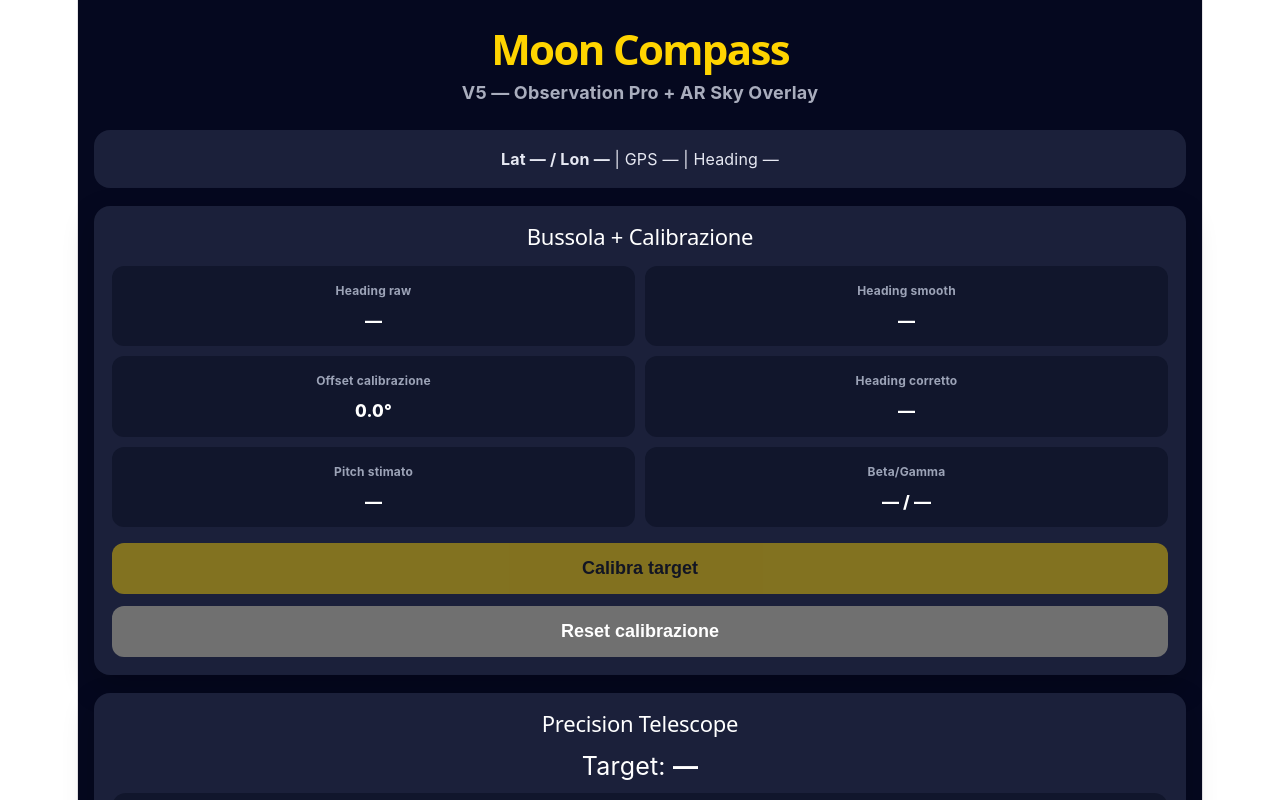
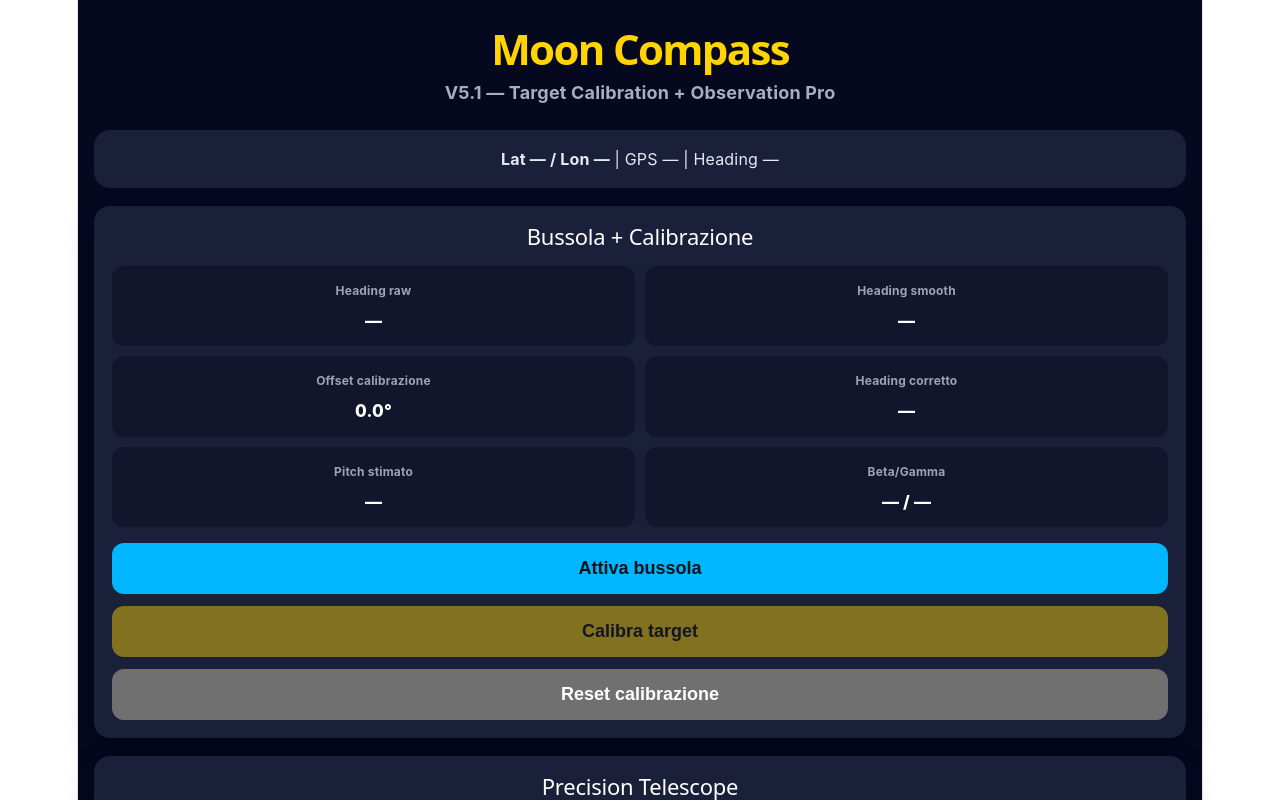
Before and after one commit to riccihc-369/astro-pons, a React (Vite) app: page / in a window 1280 px wide. Shown: the top 800 px of the page. Built offline with nearby package versions, Linux system fonts and the light colour scheme; no server answers.

Commit message:
Add selected target calibration V5.1

```diff
--- a/src/App.tsx
+++ b/src/App.tsx
@@ -87,10 +87,6 @@ function circularMeanDeg(values: number[]): number | null {
 function estimateDeviceAltitude(beta: number | null): number | null {
   if (beta === null || !Number.isFinite(beta)) return null;
 
-  // Stima pratica per iPhone in portrait:
-  // beta ~ 90° = telefono verticale verso orizzonte => altitudine ~ 0°
-  // beta ~ 60° = telefono inclinato verso alto => altitudine ~ +30°
-  // beta ~ 120° = telefono inclinato verso basso => altitudine ~ -30°
   return clamp(90 - beta, -90, 90);
 }
 
@@ -147,7 +143,6 @@ function buildObservationPlan(
     let bestAltitude = -90;
     let bestDate = now;
 
-    // Prossime 6 ore, step ogni 15 minuti.
     for (let i = 0; i <= 24; i += 1) {
       const t = new Date(now.getTime() + i * 15 * 60 * 1000);
       const eq = Equator(body, t, observer, true, true);
@@ -212,7 +207,10 @@ export default function App() {
   const [cameraActive, setCameraActive] = useState(false);
   const [cameraError, setCameraError] = useState<string | null>(null);
   const [isStandalone, setIsStandalone] = useState(false);
-  const [calibrationMessage, setCalibrationMessage] = useState<string | null>(null);
+  const [calibrationMessage, setCalibrationMessage] = useState<string | null>(
+    null
+  );
+
   const headingSamplesRef = useRef<number[]>([]);
   const videoRef = useRef<HTMLVideoElement | null>(null);
   const streamRef = useRef<MediaStream | null>(null);
@@ -243,6 +241,7 @@ export default function App() {
   const azLock = deltaAz !== null && Math.abs(deltaAz) <= 1.5;
   const altLock = deltaAlt !== null && Math.abs(deltaAlt) <= 2.0;
   const targetLock = azLock && altLock;
+
   const canCalibrateOnSelectedTarget =
     selectedTarget !== null &&
     selectedTarget.id !== "Sole" &&
@@ -255,6 +254,7 @@ export default function App() {
       : selectedTarget
         ? `Calibra su ${selectedTarget.label}`
         : "Calibra target";
+
   const arMarker = useMemo(() => {
     if (deltaAz === null || deltaAlt === null) return null;
 
@@ -281,7 +281,8 @@ export default function App() {
   useEffect(() => {
     const standalone =
       window.matchMedia("(display-mode: standalone)").matches ||
-      (window.navigator as Navigator & { standalone?: boolean }).standalone === true;
+      (window.navigator as Navigator & { standalone?: boolean }).standalone ===
+        true;
 
     setIsStandalone(standalone);
   }, []);
@@ -359,7 +360,16 @@ export default function App() {
   async function enableCompass() {
     setOrientation((prev) => ({ ...prev, error: null }));
 
-    const DeviceOrientation = DeviceOrientationEvent as unknown as {
+    if (!("DeviceOrientationEvent" in window)) {
+      setOrientation((prev) => ({
+        ...prev,
+        enabled: false,
+        error: "Orientamento dispositivo non disponibile su questo browser.",
+      }));
+      return;
+    }
+
+    const DeviceOrientation = window.DeviceOrientationEvent as unknown as {
       requestPermission?: () => Promise<"granted" | "denied">;
     };
 
@@ -425,9 +435,10 @@ export default function App() {
     const deviceAltitude = estimateDeviceAltitude(beta);
 
     if (rawHeading !== null) {
-      headingSamplesRef.current = [...headingSamplesRef.current, rawHeading].slice(
-        -10
-      );
+      headingSamplesRef.current = [
+        ...headingSamplesRef.current,
+        rawHeading,
+      ].slice(-10);
     }
 
     const smoothHeading = circularMeanDeg(headingSamplesRef.current);
@@ -478,13 +489,16 @@ export default function App() {
     localStorage.setItem(OFFSET_KEY, String(nextOffset));
 
     setCalibrationMessage(
-    `Calibrazione salvata su ${selectedTarget.label}: offset ${nextOffset.toFixed(1)}°`
+      `Calibrazione salvata su ${selectedTarget.label}: offset ${nextOffset.toFixed(
+        1
+      )}°`
     );
   }
 
   function resetCalibration() {
     setOffsetDeg(0);
     localStorage.removeItem(OFFSET_KEY);
+    setCalibrationMessage("Calibrazione azzerata.");
   }
 
   async function startCamera() {
@@ -540,7 +554,7 @@ export default function App() {
     <main style={styles.page}>
       <section style={styles.header}>
         <h1 style={styles.title}>Moon Compass</h1>
-        <p style={styles.subtitle}>V5 — Observation Pro + AR Sky Overlay</p>
+        <p style={styles.subtitle}>V5.1 — Target Calibration + Observation Pro</p>
       </section>
 
       <section style={styles.statusCard}>
@@ -582,13 +596,18 @@ export default function App() {
         {orientation.error && <p style={styles.error}>{orientation.error}</p>}
 
         <div style={styles.buttonRow}>
+          <button style={styles.primaryButton} onClick={enableCompass}>
+            Attiva bussola
+          </button>
+
           <button
             style={{
               ...styles.yellowButton,
               ...(!canCalibrateOnSelectedTarget ? styles.disabledButton : {}),
             }}
             onClick={calibrateOnSelectedTarget}
-        disabled={!canCalibrateOnSelectedTarget}>
+            disabled={!canCalibrateOnSelectedTarget}
+          >
             {calibrationButtonLabel}
           </button>
 
@@ -596,16 +615,28 @@ export default function App() {
             Reset calibrazione
           </button>
         </div>
-      </section>
+
         {selectedTarget?.id === "Sole" && (
           <div style={styles.sunWarning}>
-    Attenzione: non guardare né puntare telescopio/binocolo verso il Sole senza filtro solare certificato davanti all’ottica.
+            Attenzione: non guardare né puntare telescopio/binocolo verso il
+            Sole senza filtro solare certificato davanti all’ottica.
+          </div>
+        )}
+
+        {selectedTarget &&
+          selectedTarget.id !== "Sole" &&
+          !selectedTarget.visible && (
+            <div style={styles.noticeBox}>
+              {selectedTarget.label} è sotto l’orizzonte: seleziona un corpo
+              visibile per calibrare.
             </div>
           )}
 
         {calibrationMessage && (
           <div style={styles.noticeBox}>{calibrationMessage}</div>
         )}
+      </section>
+
       <section style={targetLock ? styles.lockCard : styles.card}>
         <h2 style={styles.sectionTitle}>Precision Telescope</h2>
 
@@ -682,7 +713,9 @@ export default function App() {
                 <div style={styles.planTop}>
                   <strong>{item.label}</strong>
                   <span
-                    style={item.score >= 70 ? styles.ratingGood : styles.ratingWeak}
+                    style={
+                      item.score >= 70 ? styles.ratingGood : styles.ratingWeak
+                    }
                   >
                     {item.rating}
                   </span>
@@ -927,6 +960,19 @@ const styles: Record<string, CSSProperties> = {
     padding: "15px 18px",
     fontSize: 18,
     fontWeight: 900,
+  },
+  disabledButton: {
+    opacity: 0.45,
+  },
+  sunWarning: {
+    background: "rgba(255,90,90,0.14)",
+    color: "#ff7777",
+    border: "1px solid rgba(255,90,90,0.45)",
+    borderRadius: 12,
+    padding: 12,
+    fontWeight: 900,
+    marginTop: 14,
+    lineHeight: 1.4,
   },
   targetName: {
     textAlign: "center",
@@ -1236,17 +1282,4 @@ const styles: Record<string, CSSProperties> = {
     fontWeight: 800,
     marginTop: 12,
   },
-  disabledButton: {
-  opacity: 0.45,
-},
-sunWarning: {
-  background: "rgba(255,90,90,0.14)",
-  color: "#ff7777",
-  border: "1px solid rgba(255,90,90,0.45)",
-  borderRadius: 12,
-  padding: 12,
-  fontWeight: 900,
-  marginTop: 14,
-  lineHeight: 1.4,
-},
 };
```
Lines whose indentation alone changed are shown as unchanged.
